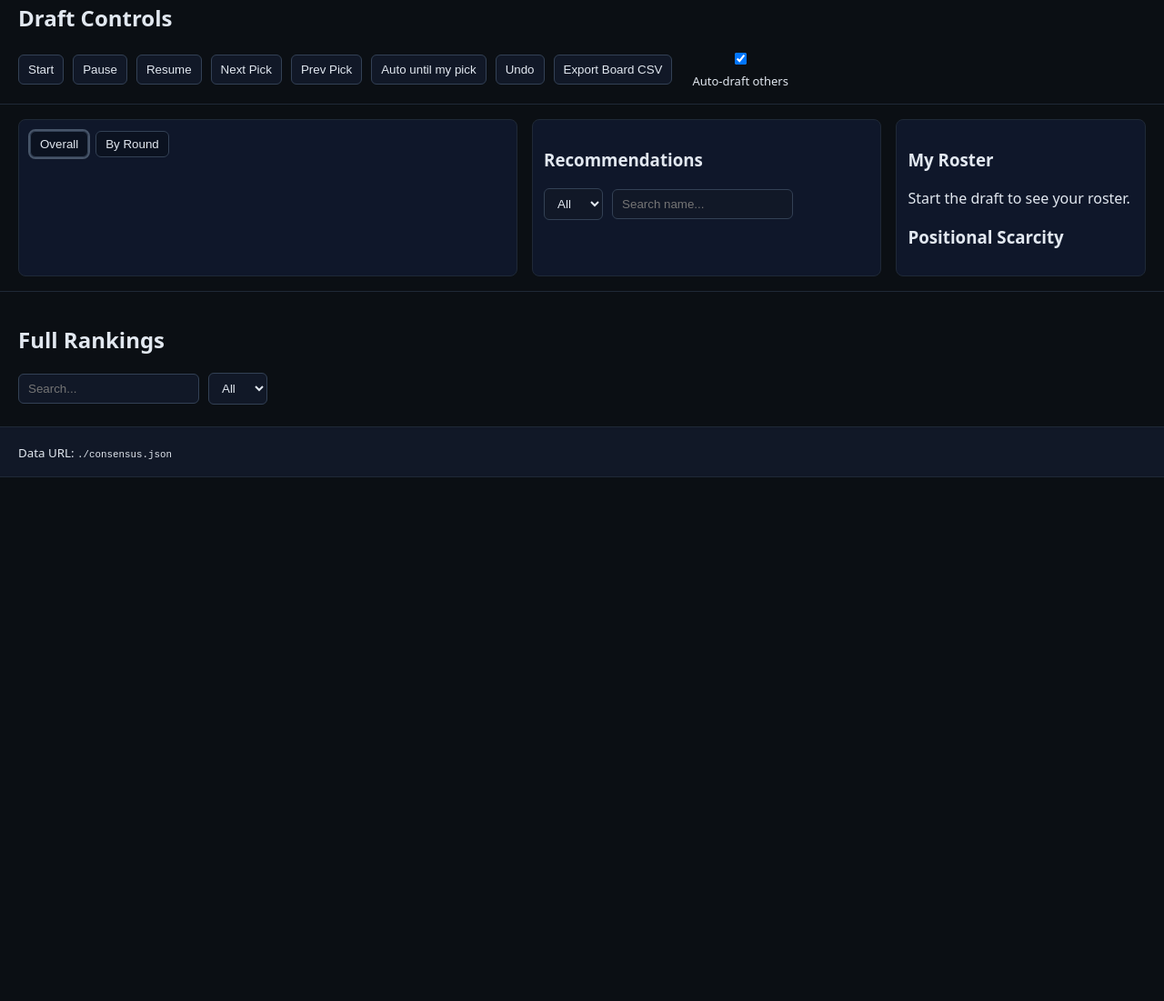
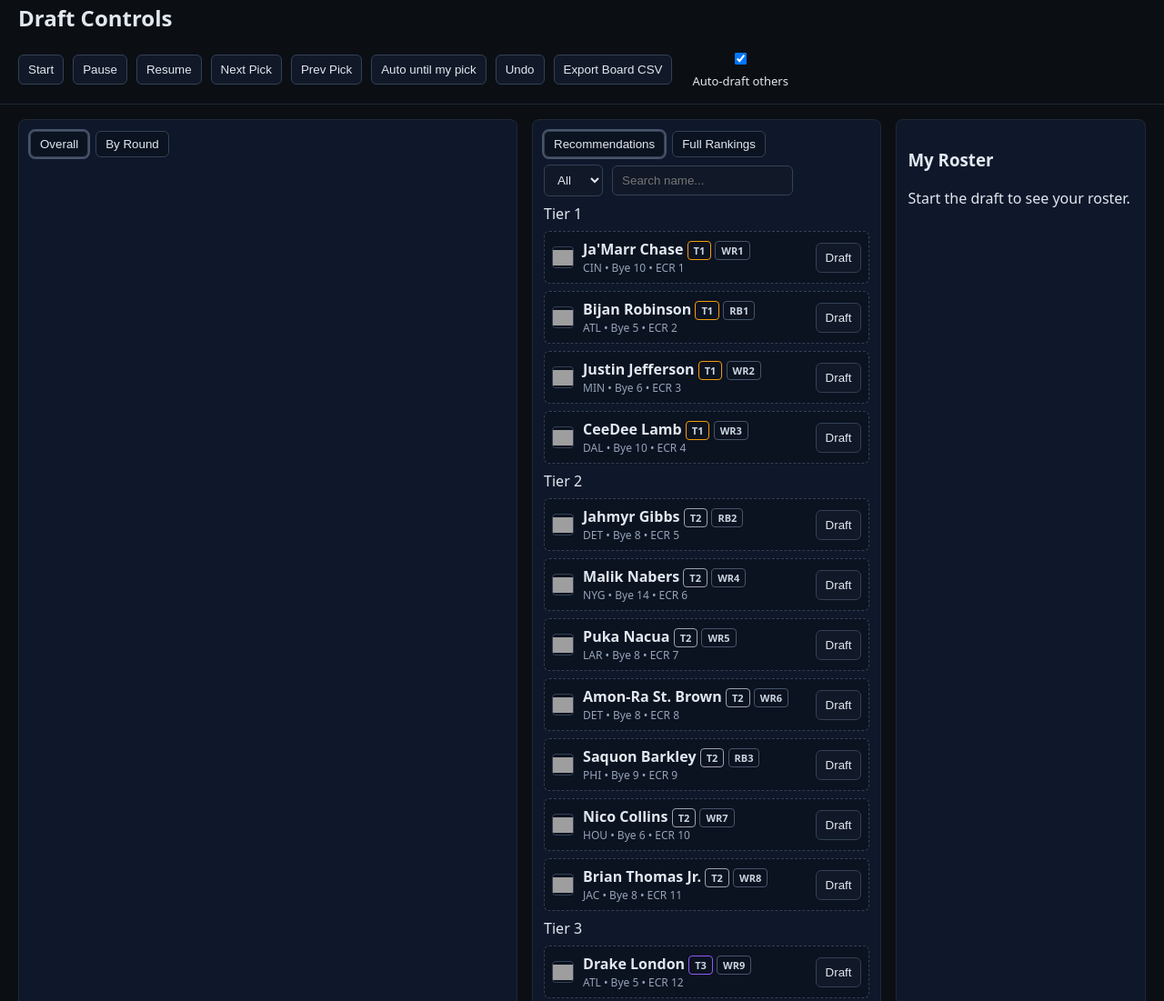
Before and after one commit to jutkovic44/fantasy-consensus, a plain HTML site: page index.html in a window 1280 px wide. Shown: the part 509-1610 px from the top of the page at 91% size. Before the commit the page ends 1034 px from the top, so only its background shows below. Drawn offline with Linux system fonts and the light colour scheme; grey boxes are pictures that could not be loaded.

Commit message:
Update index.html

```diff
--- a/index.html
+++ b/index.html
@@ -69,6 +69,7 @@
 
   <!-- Main Layout -->
   <section class="panel layout">
+    <!-- Left: Draft Board -->
     <div class="col">
       <div class="tabs">
         <button id="tabOverall" class="tab active">Overall</button>
@@ -77,8 +78,12 @@
       <div id="board"></div>
     </div>
 
+    <!-- Middle: Recs/Rankings with shared filters -->
     <div class="col">
-      <h3>Recommendations</h3>
+      <div class="subtabs">
+        <button id="subtabRecs" class="subtab active">Recommendations</button>
+        <button id="subtabRanks" class="subtab">Full Rankings</button>
+      </div>
       <div class="row">
         <select id="filterPos">
           <option value="">All</option>
@@ -89,34 +94,14 @@
         </select>
         <input id="searchName" placeholder="Search name..." />
       </div>
-      <div id="recs" class="mt8"></div>
+      <div id="midList" class="mt8 list"></div>
     </div>
 
+    <!-- Right: My Roster -->
     <div class="col">
       <h3>My Roster</h3>
       <div id="myRoster"></div>
-
-      <div id="scarcityWrap" class="mt12">
-        <h3>Positional Scarcity</h3>
-        <div id="scarcityBars" class="scarcity-bars"></div>
-      </div>
     </div>
-  </section>
-
-  <!-- Rankings always visible -->
-  <section id="rankingsPanel" class="panel">
-    <h2>Full Rankings</h2>
-    <div class="row">
-      <input id="rankingsSearch" placeholder="Search..." />
-      <select id="rankingsPos">
-        <option value="">All</option>
-        <option value="RB">RB</option>
-        <option value="WR">WR</option>
-        <option value="QB">QB</option>
-        <option value="TE">TE</option>
-      </select>
-    </div>
-    <div id="rankingsList" class="mt8 list"></div>
   </section>
 
   <footer>
```
